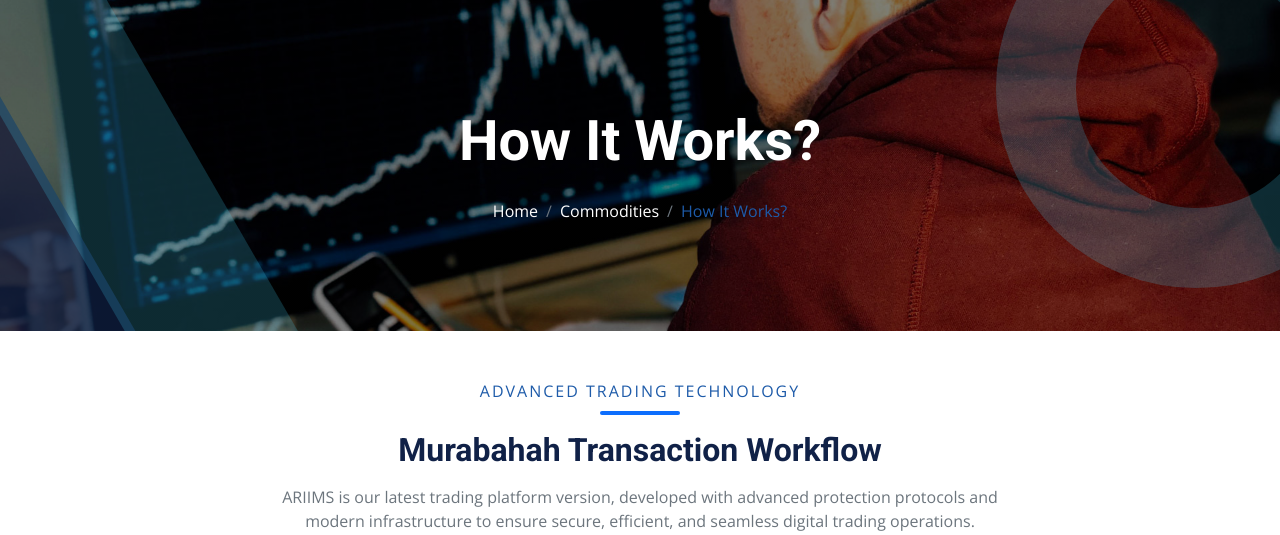
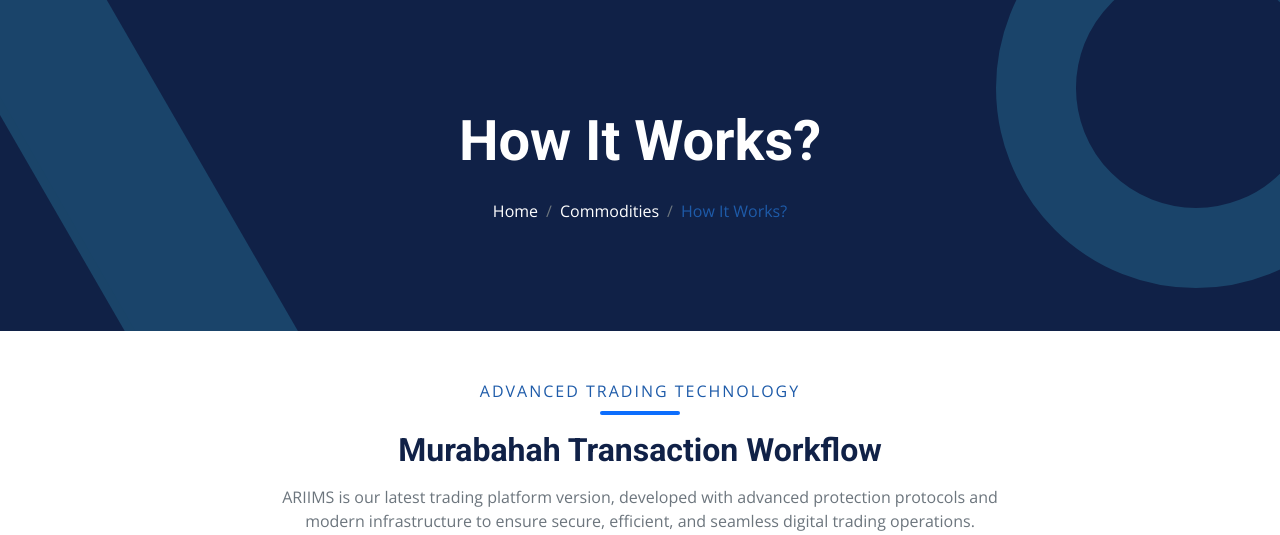
Before and after one commit to NazirahShahmina/ableace, a PHP site: page /How.html in a window 1280 px wide. Shown: the part 123-658 px from the top of the page. Run offline with PHP 8.4, Linux system fonts and the light colour scheme; some libraries are stand-ins or nearby versions.

Commit message:
breadcrumb chnge

```diff
--- a/css/style.css
+++ b/css/style.css
@@ -403,11 +403,10 @@
 .bg-breadcrumb {
     position: relative;
     overflow: hidden;
-    background: linear-gradient(rgba(0, 0, 0, 0.5), rgba(0, 0, 0, 0.5)), url(../img/carousel-1.jpg);
-    background-position: center center;
-    background-repeat: no-repeat;
-    background-size: cover;
-    padding: 60px 0 60px 0;
+
+    background: var(--bs-dark); /* matches Bootstrap bg-dark */
+
+    padding: 60px 0;
 }
 
 .bg-breadcrumb .breadcrumb-item a {
```
